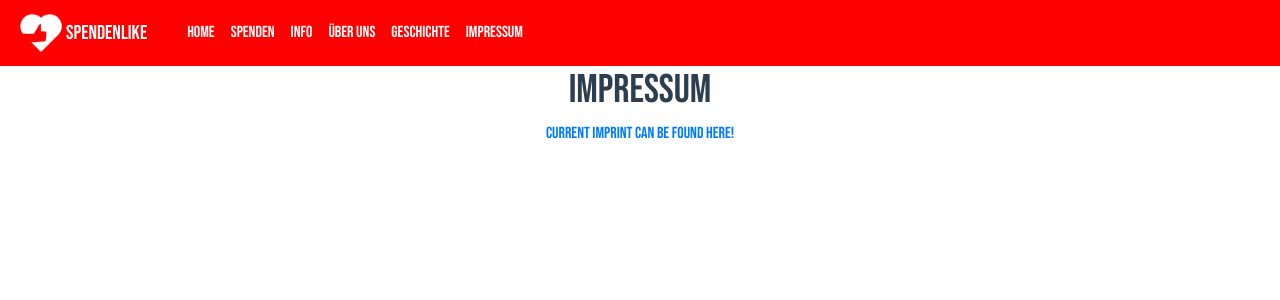
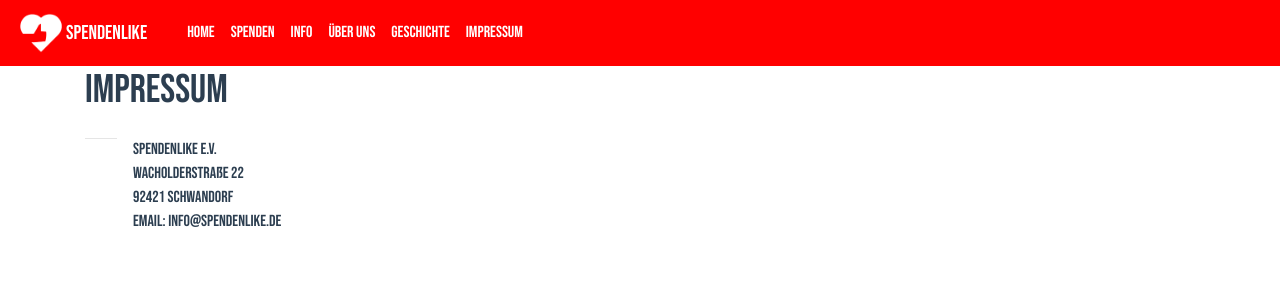
Before and after one commit to marc101101/spendenlike, a Vue app: page /impressum in a window 1280 px wide. Shown: the top 300 px of the page. Built offline with nearby package versions, Linux system fonts and the light colour scheme.

Commit message:
added imprint start

```diff
--- a/src/components/impressum.vue
+++ b/src/components/impressum.vue
@@ -1,7 +1,10 @@
 <template>
-  <div class="hello">
+  <div class="container" >
     <h1>{{ msg }}</h1>
-    <a href="https://www.spendenlike.de/impressum.html">Current imprint can be found here!</a>
+    <hr>
+    <div class="row" style="padding: 1rem">
+    <p>SpendenLike e.V.<br>Wacholderstraße 22<br>92421 Schwandorf<br>Email: info@spendenlike.de</p>
+    </div>
   </div>
 </template>
 
@@ -18,4 +21,12 @@
 
 <!-- Add "scoped" attribute to limit CSS to this component only -->
 <style scoped>
+hr{
+  width: 2rem;
+  float: left;
+}
+
+.container{
+  text-align: left;
+}
 </style>
```
